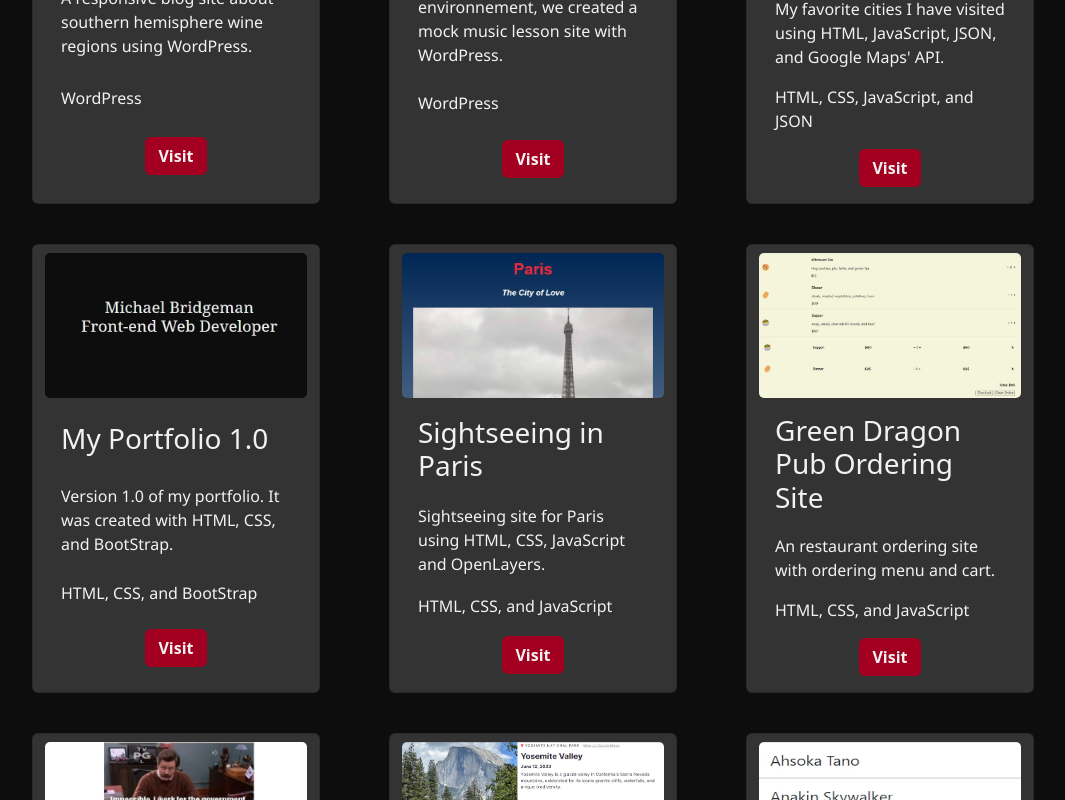
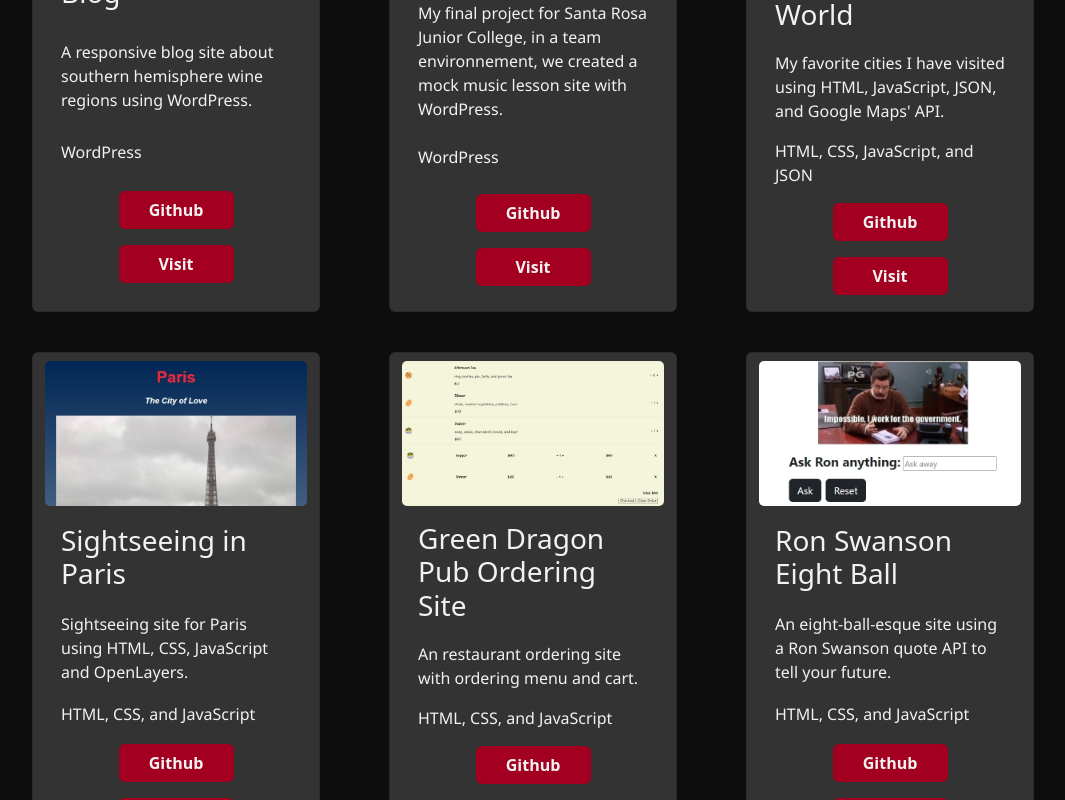
Before and after one commit to bridgemami/portfolio_vite, a React (Vite) app: page / in a window 1280 px wide. Shown: the part 3200-4000 px from the top of the page, without its empty margins (107-1172 px from the left). Built offline with nearby package versions, Linux system fonts and the light colour scheme.

Commit message:
added github links

```diff
--- a/src/components/main/projects/ProjectList.jsx
+++ b/src/components/main/projects/ProjectList.jsx
@@ -31,6 +31,15 @@ export default function ProjectList() {
                 <Card.Text className={s.text}>{data.description}</Card.Text>
                 <Card.Text className={s.text}>{data.category}</Card.Text>
                 <div className={s.button}>
+                <Button
+                    variant="link"
+                    className={s.buttonColor}
+                    href={data.github}
+                    target="_blank"
+                    rel="noreferrer"
+                  >
+                    Github
+                  </Button>
                   <Button
                     variant="link"
                     className={s.buttonColor}
--- a/src/components/main/projects/data/projects.json
+++ b/src/components/main/projects/data/projects.json
@@ -23,7 +23,8 @@
       "alt": "The homepage for a Yosemite blog",
       "link": "https://bridgemami.github.io/yosemite/",
       "description": "A responsive blog site about grape Yosemite National Park using HTML, CSS and Bootstrap.",
-      "category": "HTML, CSS, and BootStrap"
+      "category": "HTML, CSS, and BootStrap",
+      "github": "https://github.com/bridgemami/yosemite"
     },
     {
       "title": "Wine Region Blog",
@@ -31,7 +32,8 @@
       "alt": "The homepage for a wine region blog",
       "link": "https://dev-wines-of-the-south.pantheonsite.io/wines-of-the-south/",
       "description": "A responsive blog site about southern hemisphere wine regions using WordPress.",
-      "category": "WordPress"
+      "category": "WordPress",
+      "github": null
     },
     {
       "title": "Worldness Music",
@@ -39,7 +41,9 @@
       "alt": "The homepage for Worldness Music",
       "link": "https://dev-worldness-sandbox.pantheonsite.io/",
       "description": "My final project for Santa Rosa Junior College, in a team environnement, we created a mock music lesson site with WordPress.",
-      "category": "WordPress"
+      "category": "WordPress",
+      "github": null
+
     },
     {
       "title": "My Favorite Cities of the World",
@@ -47,15 +51,8 @@
       "alt": "The homepage for my favorite cities blog",
       "link": "https://bridgemami.github.io/CS50C_JSON-GOOGLEMAPS/",
       "description": "My favorite cities I have visited using HTML, JavaScript, JSON, and Google Maps' API.",
-      "category": "HTML, CSS, JavaScript, and JSON"
-    },
-    {
-      "title": "My Portfolio 1.0",
-      "image": "/sites/portfolioV1.jpg",
-      "alt": "The homepage for my favorite cities blog",
-      "link": "https://bridgemami.github.io/portfolio/",
-      "description": "Version 1.0 of my portfolio. It was created with HTML, CSS, and BootStrap.",
-      "category": "HTML, CSS, and BootStrap"
+      "category": "HTML, CSS, JavaScript, and JSON",
+      "github": "https://github.com/bridgemami/cs50c_google_map"
     },
     {
       "title": "Sightseeing in Paris",
@@ -63,7 +60,8 @@
       "alt": "The homepage for Sightseeing in Paris",
       "link": "https://bridgemami.github.io/Paris_/",
       "description": "Sightseeing site for Paris using HTML, CSS, JavaScript and OpenLayers.",
-      "category": "HTML, CSS, and JavaScript"
+      "category": "HTML, CSS, and JavaScript",
+      "github": "https://github.com/bridgemami/Paris_"
     },
     {
       "title": "Green Dragon Pub Ordering Site",
@@ -71,7 +69,8 @@
       "alt": "Image of Green Dragon Pub Ordering App",
       "link": "https://greendragonpubapp.netlify.app/",
       "description": "An restaurant ordering site with ordering menu and cart.",
-      "category": "HTML, CSS, and JavaScript"
+      "category": "HTML, CSS, and JavaScript",
+      "github": "https://github.com/bridgemami/restaurant_order_form"
     },
     {
       "title": "Ron Swanson Eight Ball",
@@ -79,7 +78,8 @@
       "alt": "The homepage for Ron Swanson Eight Ball",
       "link": "https://bridgemami.github.io/eight-ball/",
       "description": "An eight-ball-esque site using a Ron Swanson quote API to tell your future.",
-      "category": "HTML, CSS, and JavaScript"
+      "category": "HTML, CSS, and JavaScript",
+      "github": "https://github.com/bridgemami/eight-ball"
     },
     {
       "title": "Travel Journal",
@@ -87,7 +87,8 @@
       "alt": "The homepage for Ron Swanson Eight Ball",
       "link": "https://travel-scrimba.netlify.app/",
       "description": "My single page application travel journal created with React.",
-      "category": "HTML, CSS, JavaScript, JSON, and React"
+      "category": "HTML, CSS, JavaScript, JSON, and React",
+      "github": "https://github.com/bridgemami/travel-journal-scrimba"
     },
     {
       "title": "Star Wars Character List",
@@ -95,7 +96,8 @@
       "alt": "The homepage for Star Wars Charter List",
       "link": "https://module5-phi.vercel.app/",
       "description": "Star Wars character list using Next.js and deployed on Vercel.",
-      "category": "HTML, CSS, JavaScript, React, and Next.js"
+      "category": "HTML, CSS, JavaScript, React, and Next.js",
+      "github": "https://github.com/bridgemami/module5"
     },
     {
       "title": "Todo List",
@@ -103,7 +105,8 @@
       "alt": "The homepage for todo list site",
       "link": "https://next-firebase-todo-lime.vercel.app/",
       "description": "Todo site created with React, Next.js, Firebase and deployed on Vercel.",
-      "category": "HTML, CSS, JavaScript, React, Next.js, and Firebase"
+      "category": "HTML, CSS, JavaScript, React, Next.js, and Firebase",
+      "github": "https://github.com/bridgemami/next-firebase-todo"
     },
     {
       "title": "Database",
@@ -111,6 +114,7 @@
       "alt": "Database",
       "link": "https://week-14-headless-cms-powered-app.vercel.app/",
       "description": "Headless CMS database",
-      "category": "PHP and WordPress"
+      "category": "PHP and WordPress",
+      "github": "https://github.com/bridgemami/week_14_ec_app"
     }
   ]
--- a/src/components/main/projects/projectlist.module.css
+++ b/src/components/main/projects/projectlist.module.css
@@ -37,15 +37,18 @@ a {
 }
 .button {
   display: flex !important;
+  flex-direction: column;
+  gap: 1em;
   justify-content: center !important;
   flex-wrap: nowrap;
-  flex-direction: row;
+  align-items: center;
 }
 
 .buttonColor {
   /* background: var(--red) !important; */
   background: #A30021 !important;
   color: var(--white) !important;
+  width: 50%;
 }
 
 .button:hover {
```
